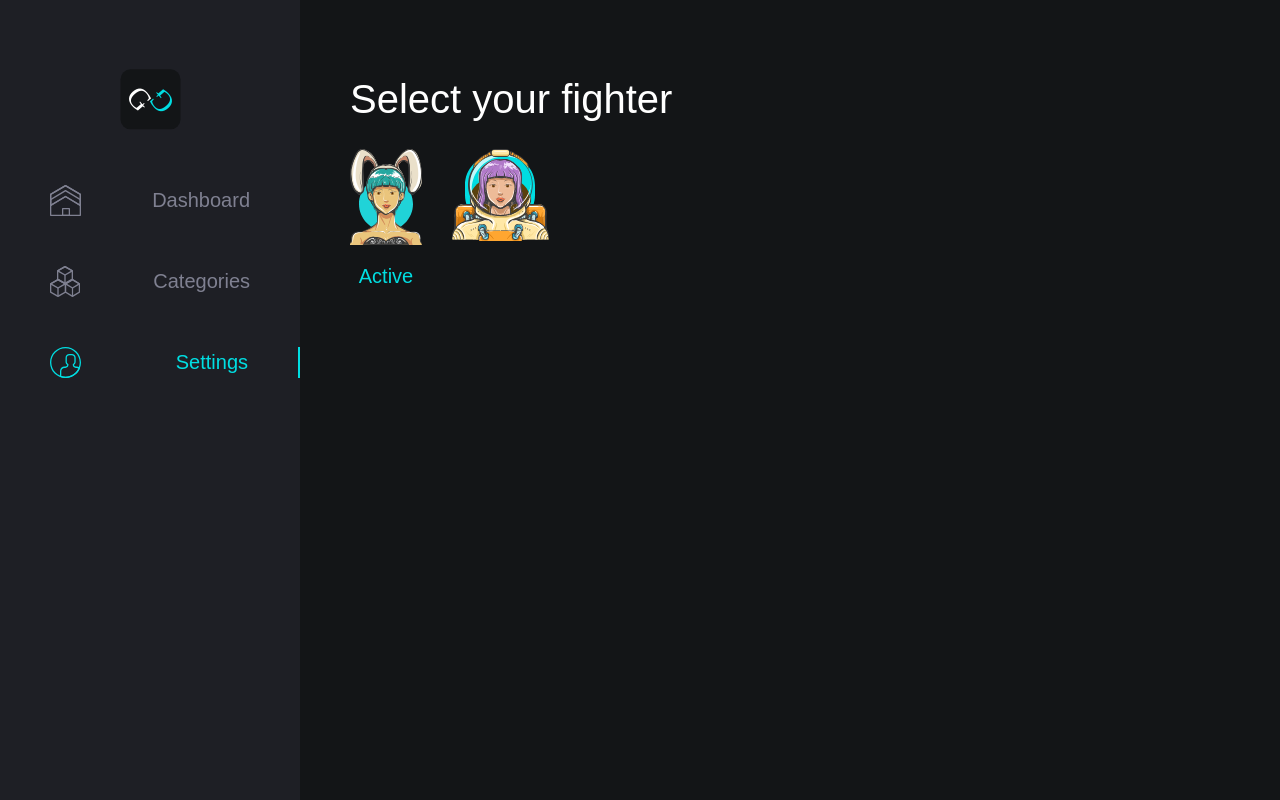
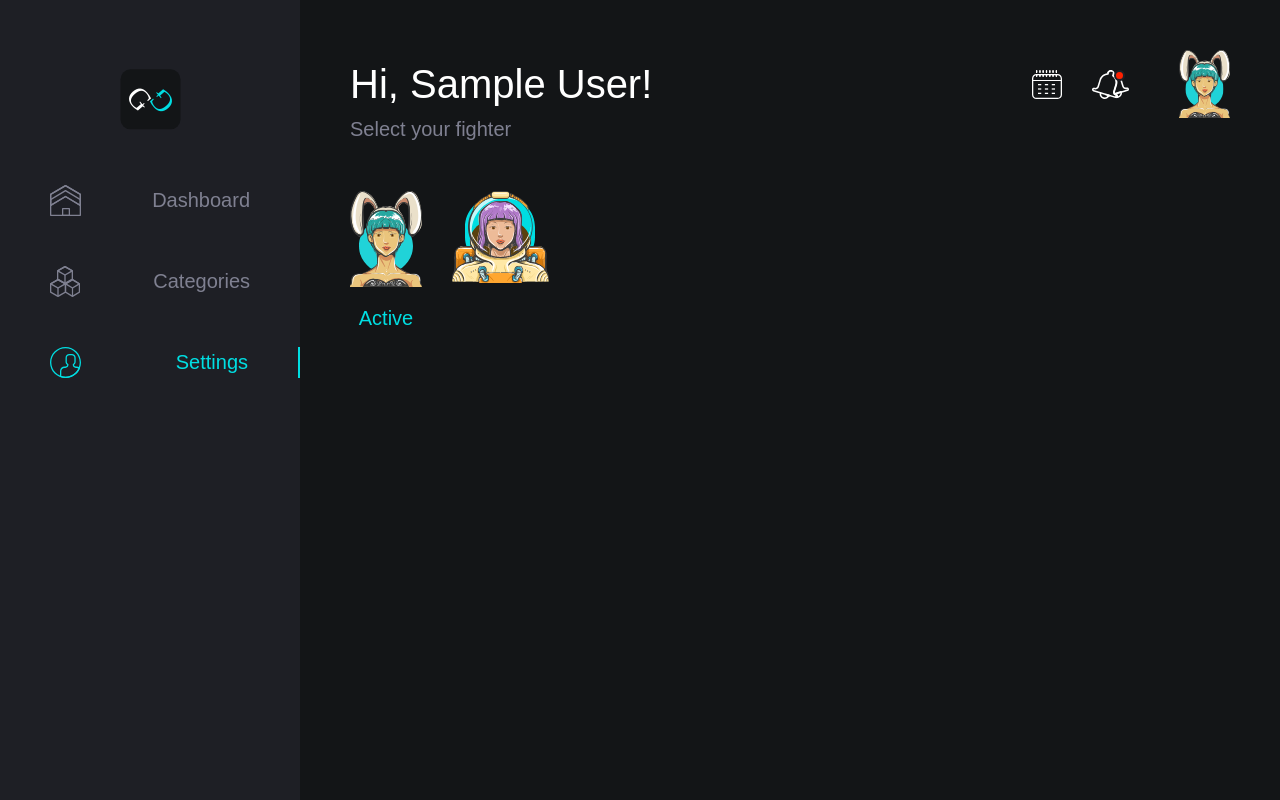
Before and after one commit to Kapitan-Nemo/GloGlo, a Vue app: page /settings in a window 1280 px wide. Built offline with nearby package versions, Linux system fonts and the light colour scheme; no server answers; sample sign-in values are in the browser's storage.

Commit message:
import header bar component to settings view

```diff
--- a/src/views/settings/settingsView.vue
+++ b/src/views/settings/settingsView.vue
@@ -1,5 +1,6 @@
 <script setup lang="ts">
 import { ref } from "vue";
+import Header from "@/components/headerBar.vue";
 const avatars = import.meta.glob("@/assets/icons/avatars/*.svg");
 const avatarsArray = Object.keys(avatars).map((font) =>
   font.replace("@/assets/icons/avatars/", "")
@@ -12,7 +13,7 @@ const activeAvatar = (avatar: string) => {
 </script>
 
 <template>
-  <h1 class="">Select your fighter</h1>
+  <Header msg="Select your fighter"></Header>
   <div class="avatars">
     <div
       class="avatars__single"
@@ -27,6 +28,12 @@ const activeAvatar = (avatar: string) => {
 </template>
 
 <style lang="scss" scoped>
+.title {
+  margin: 0 0 0 0;
+}
+.subtitle {
+  margin: 0 0 30px 0;
+}
 .avatars {
   display: flex;
   &__single {
```
